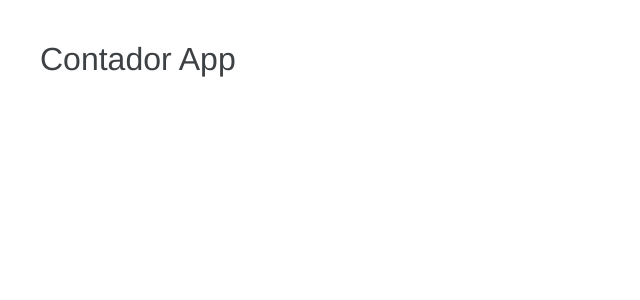
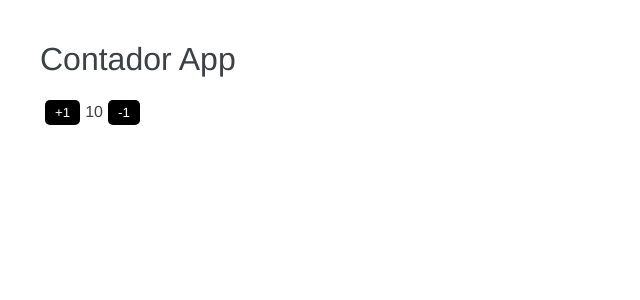
Before and after one commit to j-espejo/angular-intro, an Angular app: page / in a window 1280 px wide. Shown: the top 300 px of the page, without its empty margins (0-640 px from the left). Built offline with nearby package versions, Linux system fonts and the light colour scheme.

Commit message:
Contador App

```diff
--- a/src/app/app.component.html
+++ b/src/app/app.component.html
@@ -1 +1,7 @@
 <h1>{{ title }}</h1>
+
+<button (click)="num = num + 1">+1</button>
+
+<span>{{ num }}</span>
+
+<button (click)="num = num - 1">-1</button>
--- a/src/app/app.component.ts
+++ b/src/app/app.component.ts
@@ -6,4 +6,5 @@ import { Component } from '@angular/core';
 })
 export class AppComponent {
   title: string = 'Contador App';
+  num: number = 10;
 }
```
